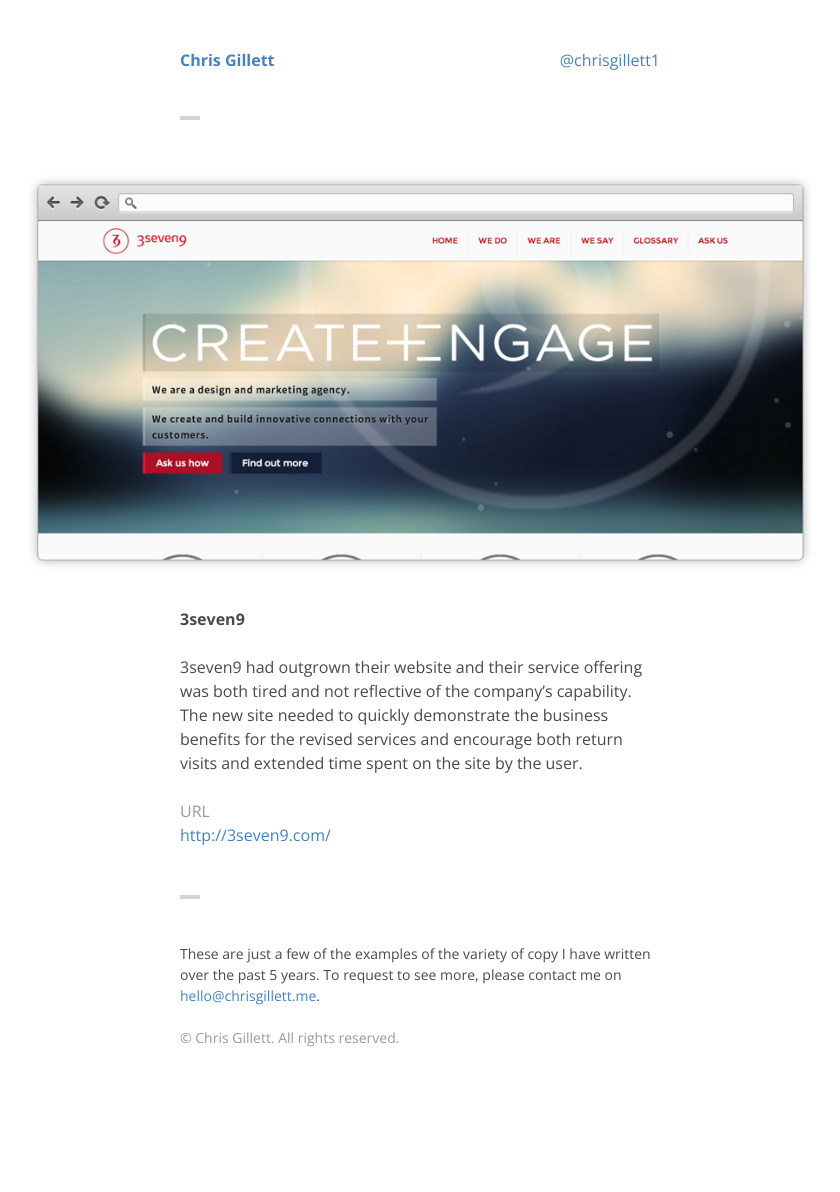
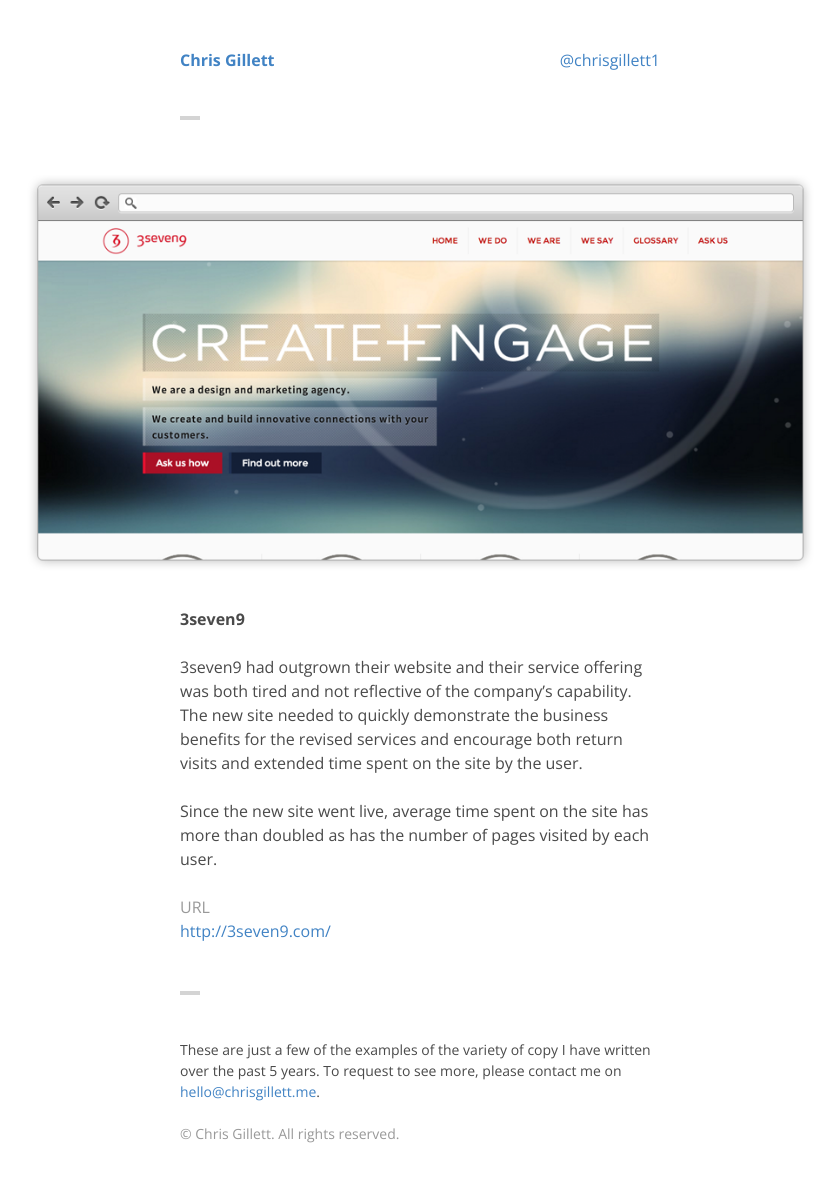
Before and after one commit to ChrisGillett/chrisgillett, a Jekyll site: the page built from _posts/2013-01-05-3seven9.md, in a window 1280 px wide. Shown: the whole page, without its empty margins (220-1060 px from the left). Built offline with Jekyll 4.4.1, drawn with Linux system fonts in a browser that asks for light colours; before the commit the page ends 1096 px from its top, so only the background shows below that.

Commit message:
Updated 2013-01-05-3seven9.md

```diff
--- a/_posts/2013-01-05-3seven9.md
+++ b/_posts/2013-01-05-3seven9.md
@@ -1,12 +1,13 @@
 ---
+published: true
 layout: post
 title: 3seven9
+image: "/img/3seven9-web.png"
+"external-url": "http://3seven9.com/"
+category: websites
 
-image: /img/3seven9-web.png
-
-external-url: http://3seven9.com/
-
-category: websites
 ---
 
 3seven9 had outgrown their website and their service offering was both tired and not reflective of the company's capability. The new site needed to quickly demonstrate the business benefits for the revised services and encourage both return visits and extended time spent on the site by the user.
+
+Since the new site went live, average time spent on the site has more than doubled as has the number of pages visited by each user.
```
